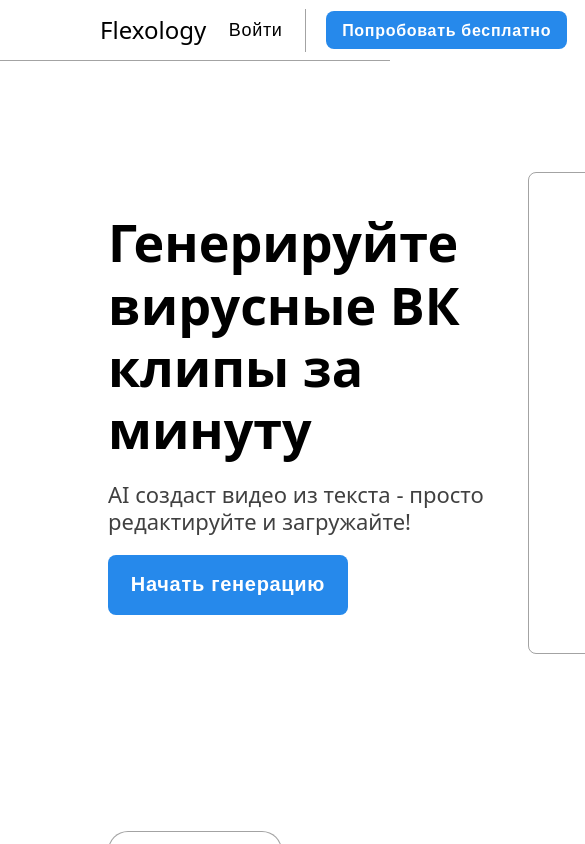
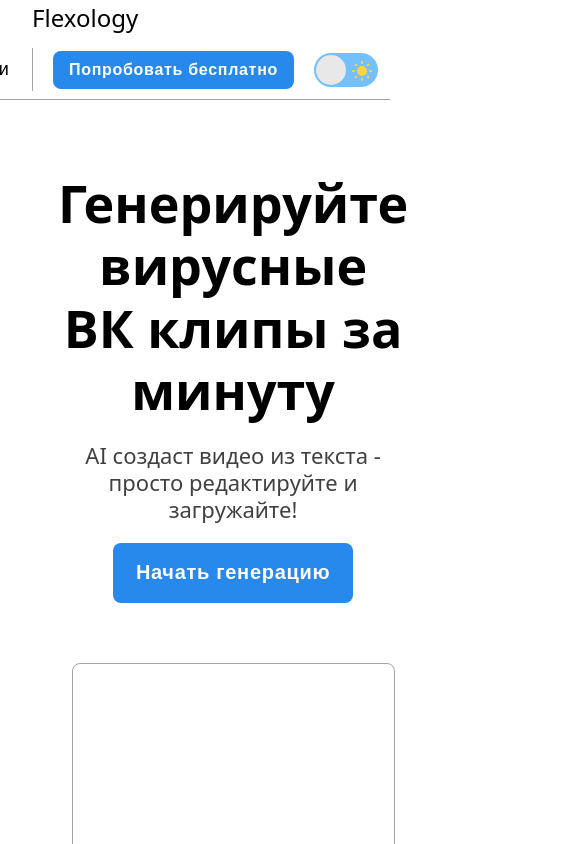
Before and after one commit to IWNL999/Flexology, a React (Vite) app: page / in a window 390 px wide. Shown: the top 844 px of the page, 585 px wide, since content can reach past the window. Built offline with nearby package versions, Linux system fonts and the light colour scheme.

Commit message:
фиксы адаптива

```diff
--- a/src/App.css
+++ b/src/App.css
@@ -12,12 +12,14 @@
 
 .header-container {
   display: flex;
+  justify-content: space-between;
   width: 100%;
   max-width: 1440px;
   margin: 0 auto;
   justify-content: space-between;
   align-items: center;
   padding: 0 100px;
+  gap: 20px;
   height: 60px;
   box-sizing: border-box;
 }
@@ -177,6 +179,12 @@ h1, h2 {
   transform: translateX(30px);
 }
 
+.login-button,
+.trial-button,
+.switch {
+  flex-shrink: 0;
+  min-width: auto;
+}
 
 
 
@@ -304,6 +312,7 @@ h1, h2 {
   max-width: 1440px;
   padding: 0 100px;
   display: flex;
+  flex-wrap: wrap;
   justify-content: space-between;
   align-items: center;
   box-sizing: border-box;
@@ -340,6 +349,7 @@ h1, h2 {
   width: 240px;
   height: 60px;
   color: var(--color-accent);
+  margin-bottom: 30px;
 }
 
 .preview-card {
@@ -377,11 +387,11 @@ h1, h2 {
 
 /* Cards */
 .cards {
-  padding: 0 100px;
   background-color: var(--color-bg);
 }
 
 .cards-container {
+  width: 100%;
   max-width: 1342px;
   border: 1px solid var(--color-border);
   border-radius: 20px;
@@ -441,6 +451,8 @@ h1, h2 {
 /* Generate */
 .generate {
   max-width: 850px;
+  padding: 0 100px;
+  width: 100%;
   margin: 0 auto;
   text-align: center;
   margin-bottom: 100px;
@@ -616,7 +628,8 @@ h1, h2 {
 
 .card-tariff>button{
   margin: 12px auto 0 auto;
-  width: 324px;
+  max-width: 324px;
+  width: 100%;
   height: 48px;
   font-size: 24px;
   font-weight: 400;
@@ -680,7 +693,9 @@ h1, h2 {
 
 /* Footer */
 .footer {
+  position: absolute;
   width: 100%;
+  left: 0;
   box-sizing: border-box;
   border-top: 1px solid var(--color-border);
   background-color: var(--color-bg);
@@ -688,24 +703,12 @@ h1, h2 {
 
 .footer-container {
   width: 100%;
+  display: flex;
+  justify-content: space-between;
   max-width: 1440px;
   margin: 0 auto;
-  padding: 20px 100px;
+  padding: 0 100px;
   box-sizing: border-box;
-}
-
-.top-footer {
-  display: flex;
-  justify-content: space-between;
-  align-items: center;
-  height: 60px;
-  padding-bottom: 0;
-}
-
-.bottom-footer {
-  display: flex;
-  justify-content: space-between;
-  padding-top: 0;
 }
 
 .footer-column {
@@ -725,3 +728,116 @@ h1, h2 {
   color: var(--color-footer-text);
   font-size: 14px;
 }
+
+
+
+
+
+
+
+
+
+@media (max-width: 1240px) {
+  .preview-container,
+  .generate,
+  .cards,
+  .header-container,
+  .tariffs-container {
+    padding: 0 50px;
+  }
+}
+
+@media (max-width: 1100px) {
+  .header-container {
+    padding: 0 20px;
+  }
+}
+
+@media (max-width: 958px) {
+  .preview-container {
+    flex-direction: column;
+    align-items: center;
+    gap: 30px;
+  }
+
+  .preview-left {
+    text-align: center;
+  }
+  .generate-virus,
+  .generate-virus-2{
+    text-align: center;
+    margin: 0 auto;
+    width: 100%;
+  }
+  .generate-virus-2{
+    margin-top: 20px;
+  }
+
+  .preview-card {
+    margin: 0 auto;
+  }
+}
+
+@media (max-width: 768px) {
+  .header-right-group {
+    align-self: flex-end;
+  }
+
+  .login-button,
+  .trial-button,
+  .switch {
+    flex-shrink: 0;
+  }
+}
+
+@media (max-width: 600px) {
+  .header {
+    height: auto;
+    min-height: 60px;
+    padding-bottom: 8px;
+  }
+  .project-name{
+    margin-left: 20px;
+  }
+  .header-container {
+    padding: 0 12px;
+    flex-direction: column;
+    align-items: flex-start;
+    height: auto;
+    gap: 12px;
+  }
+
+  .header-right{
+    align-self: flex-end;
+  }
+
+  .login-button,
+  .trial-button,
+  .switch {
+    flex-shrink: 0;
+    flex-wrap: wrap;
+  }
+
+  .card-tariff {
+  max-width: 390px; /* ✅ не больше 390px */
+  width: 100%;}
+}
+
+
+@media (max-width: 480px) {
+  .cards {
+    padding: 0 12px;
+  }
+  .header-right-group {
+    align-self: stretch;
+    justify-content: flex-end;
+    gap: 10px;
+  }
+
+  .switch {
+    margin-left: 0;
+  }
+  .footer-container {
+    padding: 0 30px;
+  }
+}
--- a/src/Footer.jsx
+++ b/src/Footer.jsx
@@ -3,7 +3,7 @@ import './App.css'
 function Footer() {
   return (
     <div className="footer">
-      <div className="footer-container bottom-footer">
+      <div className="footer-container">
         <div className="footer-column">
           <h4>О нас</h4>
           <p>Команда</p>
--- a/src/main.css
+++ b/src/main.css
@@ -24,6 +24,10 @@
   --color-button-active: rgb(38, 137, 235, 0.8); /* цвет при активации */
   --color-bg-input: rgba(255, 255, 255, 0.32); /* Фон инпута */
   --color-footer-text: #444; /* Текст футера */
+}
+
+* {
+  box-sizing: border-box;
 }
 
 .dark-theme {
```
